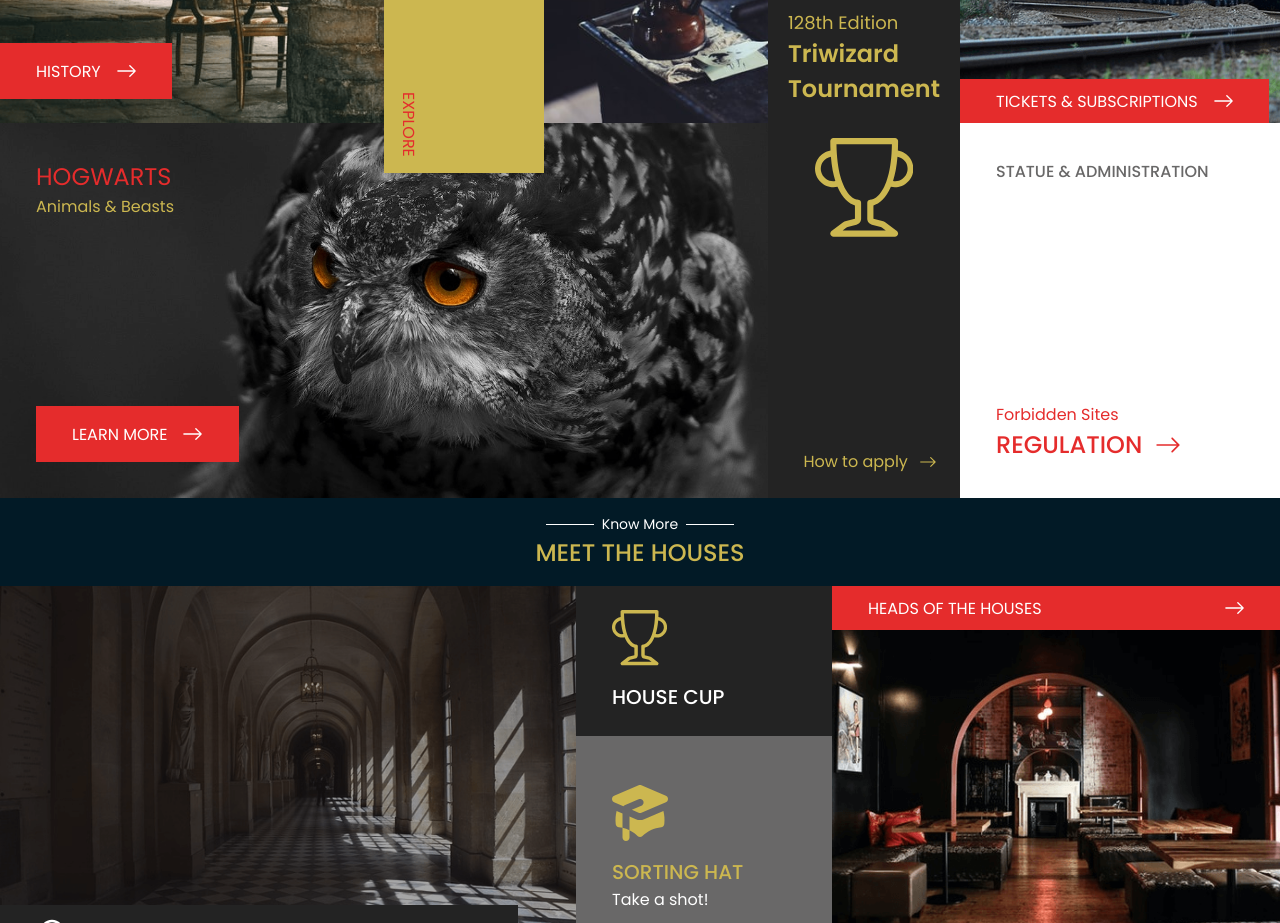
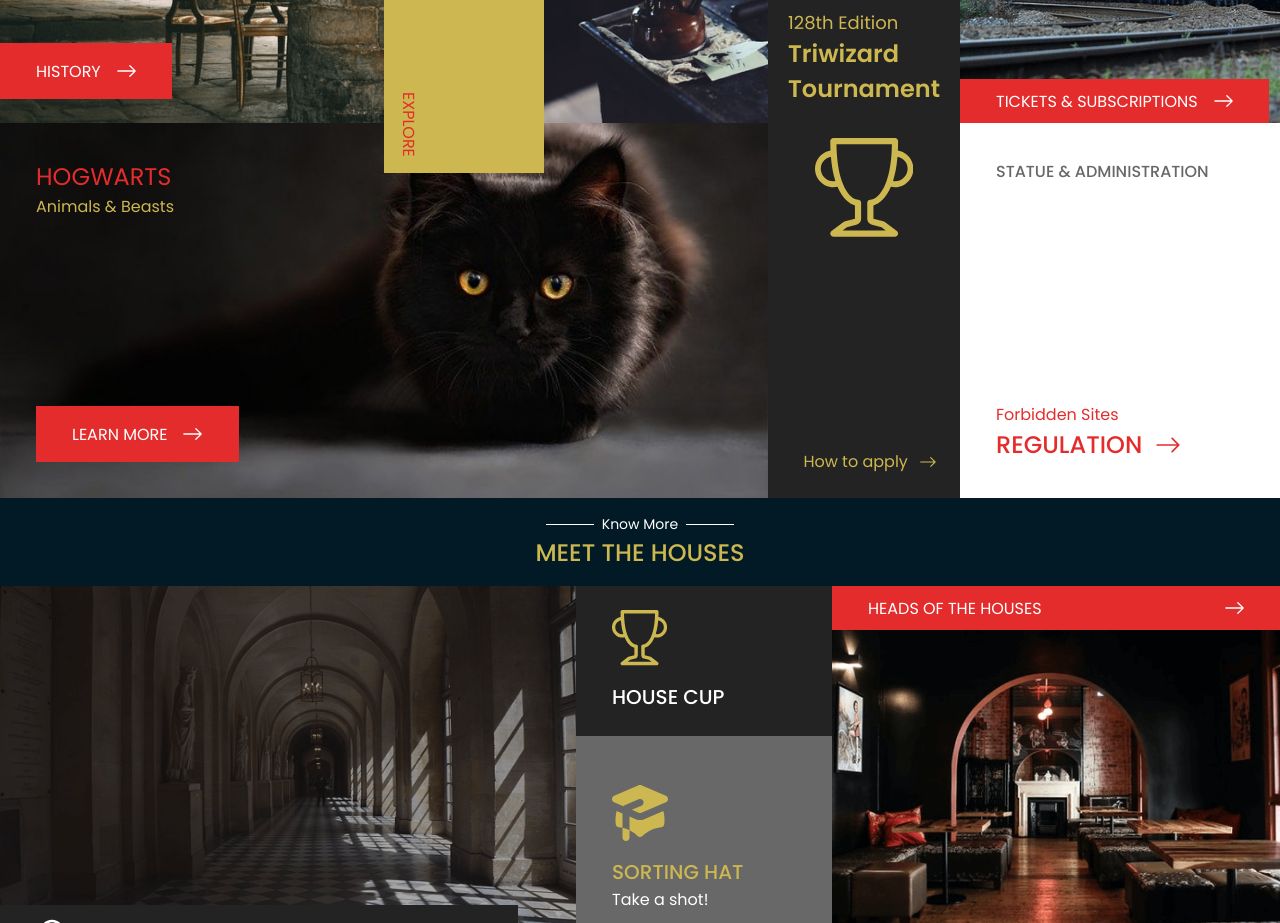
Before and after one commit to Pedro-Henrique-Ferreti/hogwarts-school, a Nuxt app: page / in a window 1280 px wide. Shown: the part 1140-2063 px from the top of the page. Built offline with nearby package versions, Linux system fonts and the light colour scheme; a web font is replaced by a local one.

Commit message:
Added black cat image

```diff
--- a/components/SectionAboutCardAnimals.vue
+++ b/components/SectionAboutCardAnimals.vue
@@ -1,6 +1,9 @@
 <template>
   <div class="card-animals">
-    <div class="card-animals__background-image" />
+    <div class="card-animals__background-image"
+      :key="key"
+      :class="cardClasses"
+    />
     <div class="card-animals__content">
       <div class="card-animals__title-wrapper">
         <h3 class="card-animals__title">Hogwarts</h3>
@@ -14,6 +17,24 @@
 <script>
 export default {
   name: 'SectionAboutCardAnimals',
+  data() {
+    return {
+      key: 0,
+    };
+  },
+  computed: {
+    cardClasses() {
+      return {
+        'card-animals__background-image--owl': this.key % 2 !== 0,
+        'card-animals__background-image--cat': this.key % 2 === 0,
+      };
+    },
+  },
+  mounted() {
+    setInterval(() =>{
+      this.key++;
+    }, 7000);
+  },
 };
 </script>
 
@@ -21,12 +42,20 @@
 .card-animals {
   @include card-height;
   @include scale-card-background-image;
+  background-color: $gray-2;
   position: relative;
   &__background-image {
     height: inherit;
-    background-image: url('@/assets/images/animal-owl.webp');
     background-size: cover;
     background-position: center;
+    &--owl {
+      background-image: url('@/assets/images/animal-owl.webp');
+      animation: card-background $animation-duration__slow ease-in-out;
+    }
+    &--cat {
+      background-image: url('@/assets/images/black-cat.jpg');
+      animation: card-background $animation-duration__slow ease-in-out;
+    }
   }
   &__content {
     position: absolute;
@@ -52,4 +81,9 @@
     bottom: 0;
   }
 }
+@keyframes card-background {
+  from {
+    opacity: 0.25;
+  }
+}
 </style>
```
Also changed, not shown: assets/images/black-cat.jpg (added).
